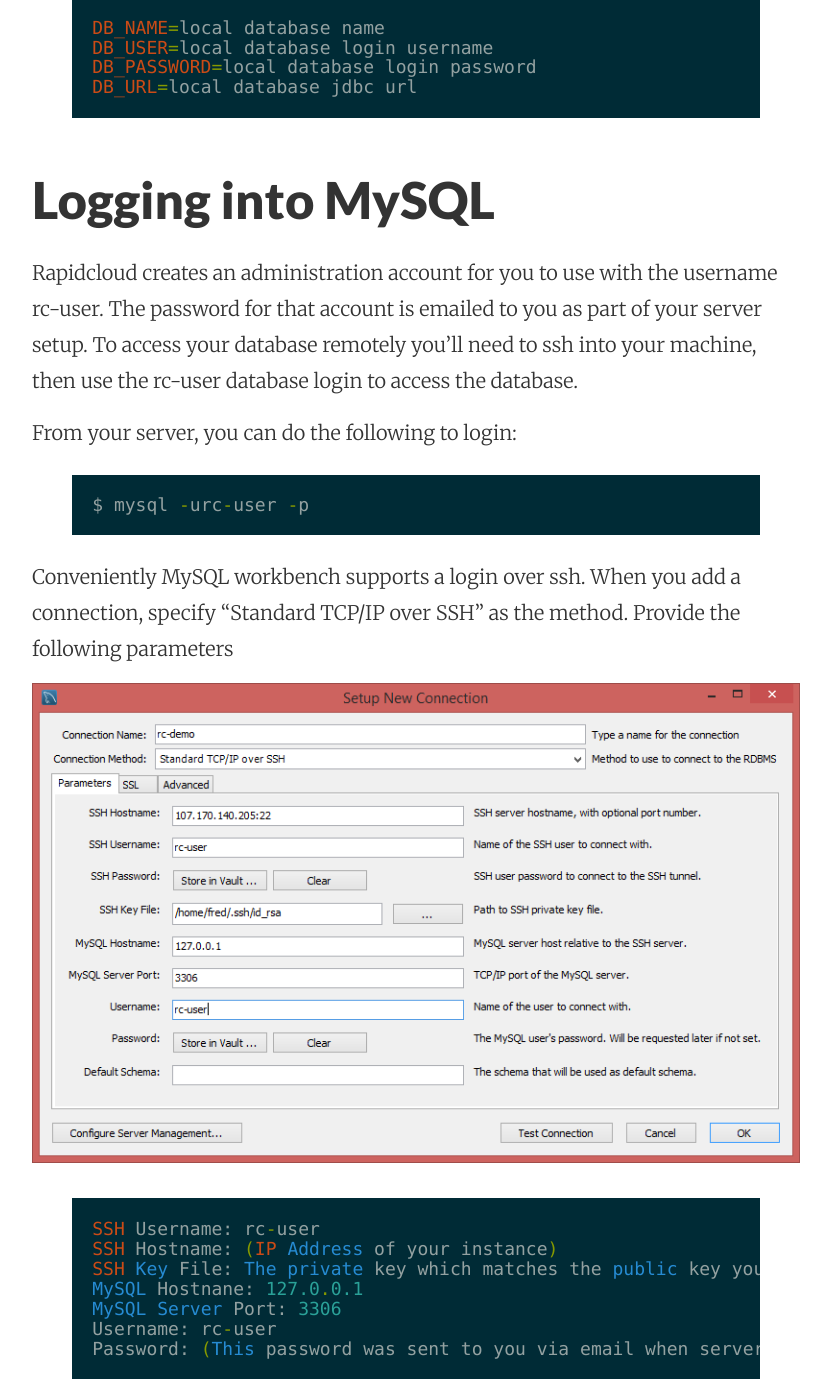
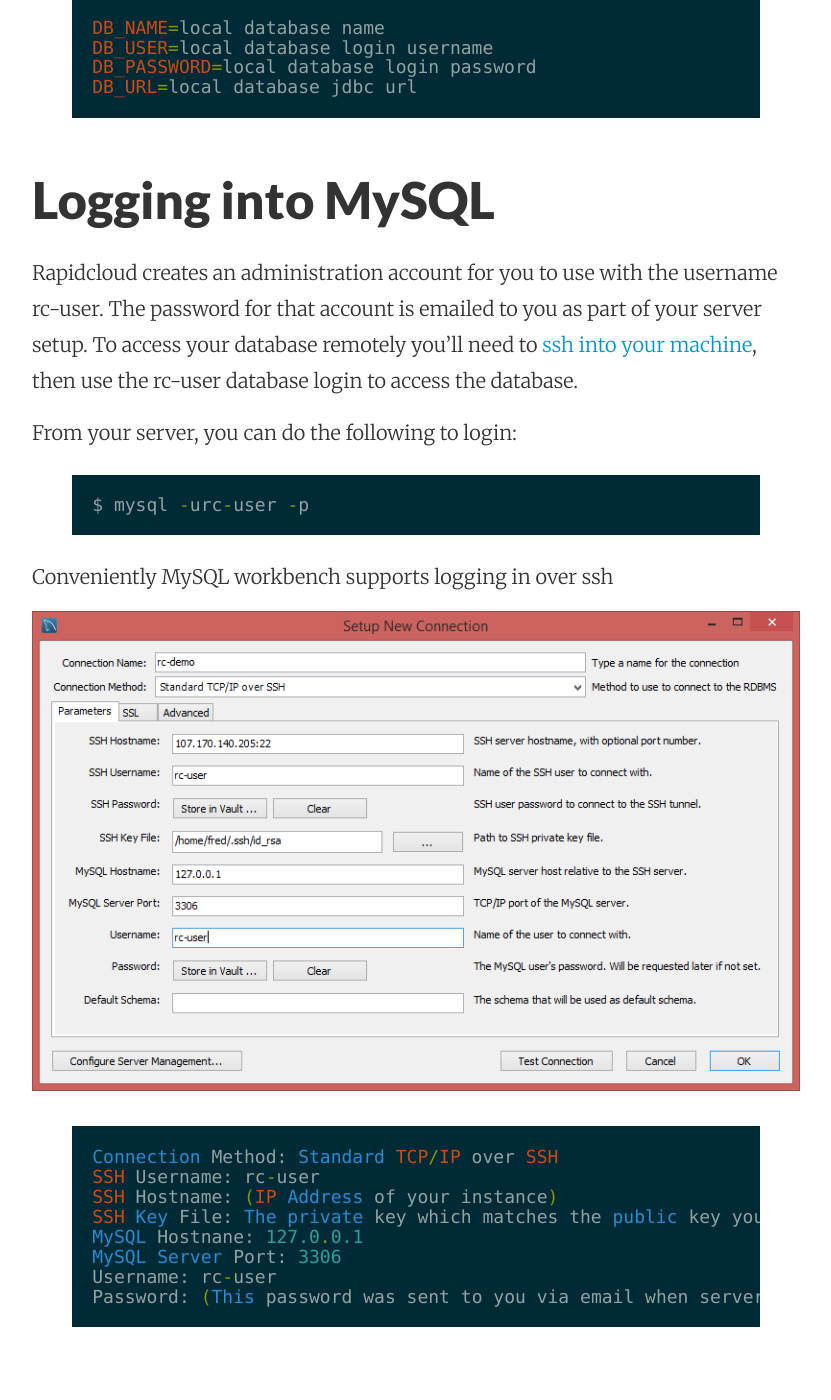
Before and after one commit to rapidcloudio-docs/rapidcloudio-docs.github.io, a Jekyll site: the page built from _posts/2014-11-02-mysql.markdown, in a window 1280 px wide and 1400 px high, scrolled down 534 px. Shown: the whole window, without its empty margins (224-1055 px from the left). Built offline with Jekyll 4.4.1, drawn with Linux system fonts in a browser that asks for light colours.

Commit message:
updated mysql page with link to ssh and cleaner format

```diff
--- a/_posts/2014-11-02-mysql.markdown
+++ b/_posts/2014-11-02-mysql.markdown
@@ -16,18 +16,19 @@ DB_URL=local database jdbc url
 {% endhighlight %}
 
 ## Logging into MySQL
-Rapidcloud creates an administration account for you to use with the username rc-user. The password for that account is emailed to you as part of your server setup. To access your database remotely you'll need to ssh into your machine, then use the rc-user database login to access the database.
+Rapidcloud creates an administration account for you to use with the username rc-user. The password for that account is emailed to you as part of your server setup. To access your database remotely you'll need to [ssh into your machine]({% post_url 2014-10-31-ssh-into-server %}), then use the rc-user database login to access the database.
 
 From your server, you can do the following to login:
 {% highlight java %}
 $ mysql -urc-user -p
 {% endhighlight %}
 
-Conveniently MySQL workbench supports a login over ssh. When you add a connection, specify "Standard TCP/IP over SSH" as the method. Provide the following parameters
+Conveniently MySQL workbench supports logging in over ssh
 
 ![MySQL Workbench Connection](/assets/mysql-workbench-connection.png)
 
 {% highlight java %}
+Connection Method: Standard TCP/IP over SSH
 SSH Username: rc-user
 SSH Hostname: (IP Address of your instance)
 SSH Key File: The private key which matches the public key you upload to your instance (via ssh page)
```
